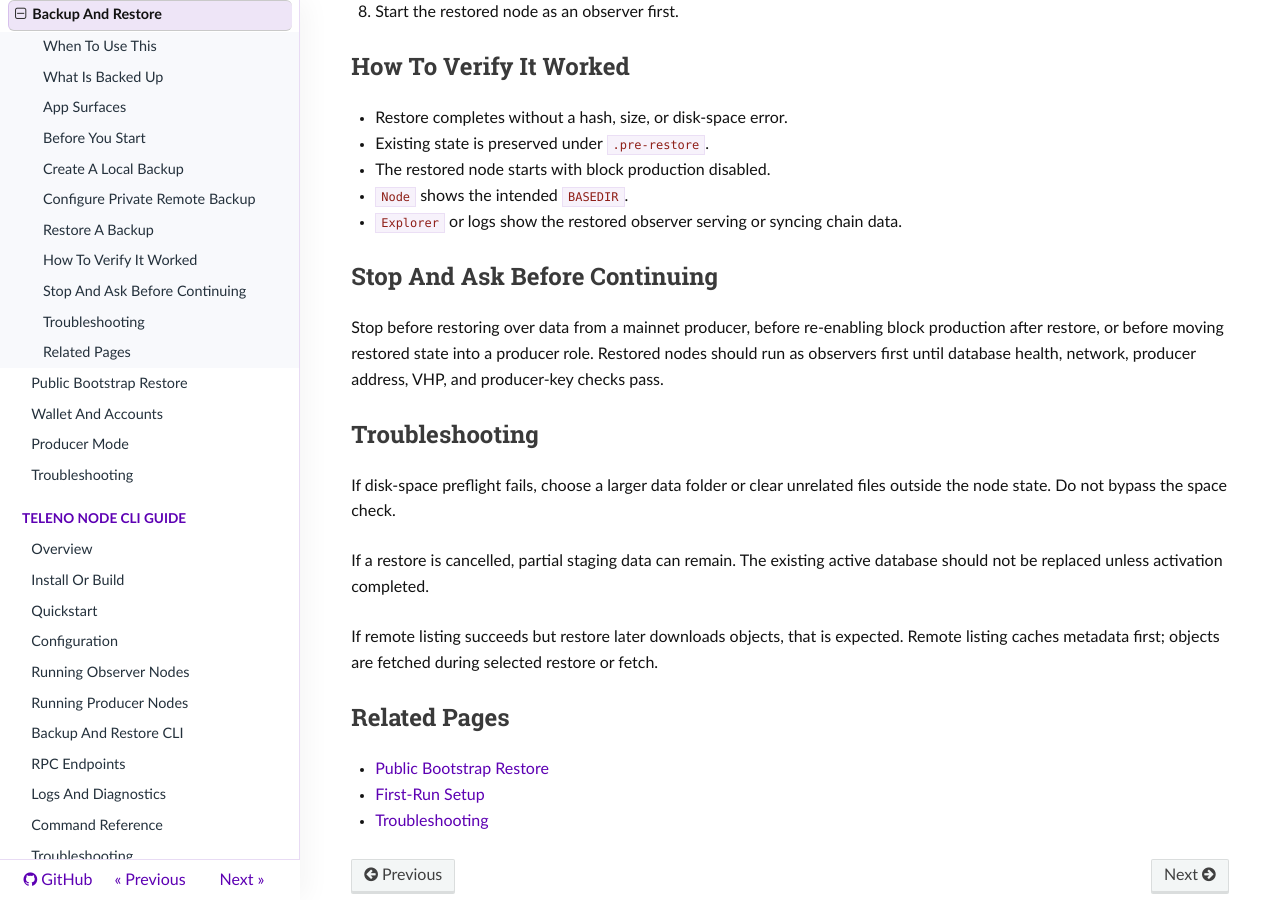
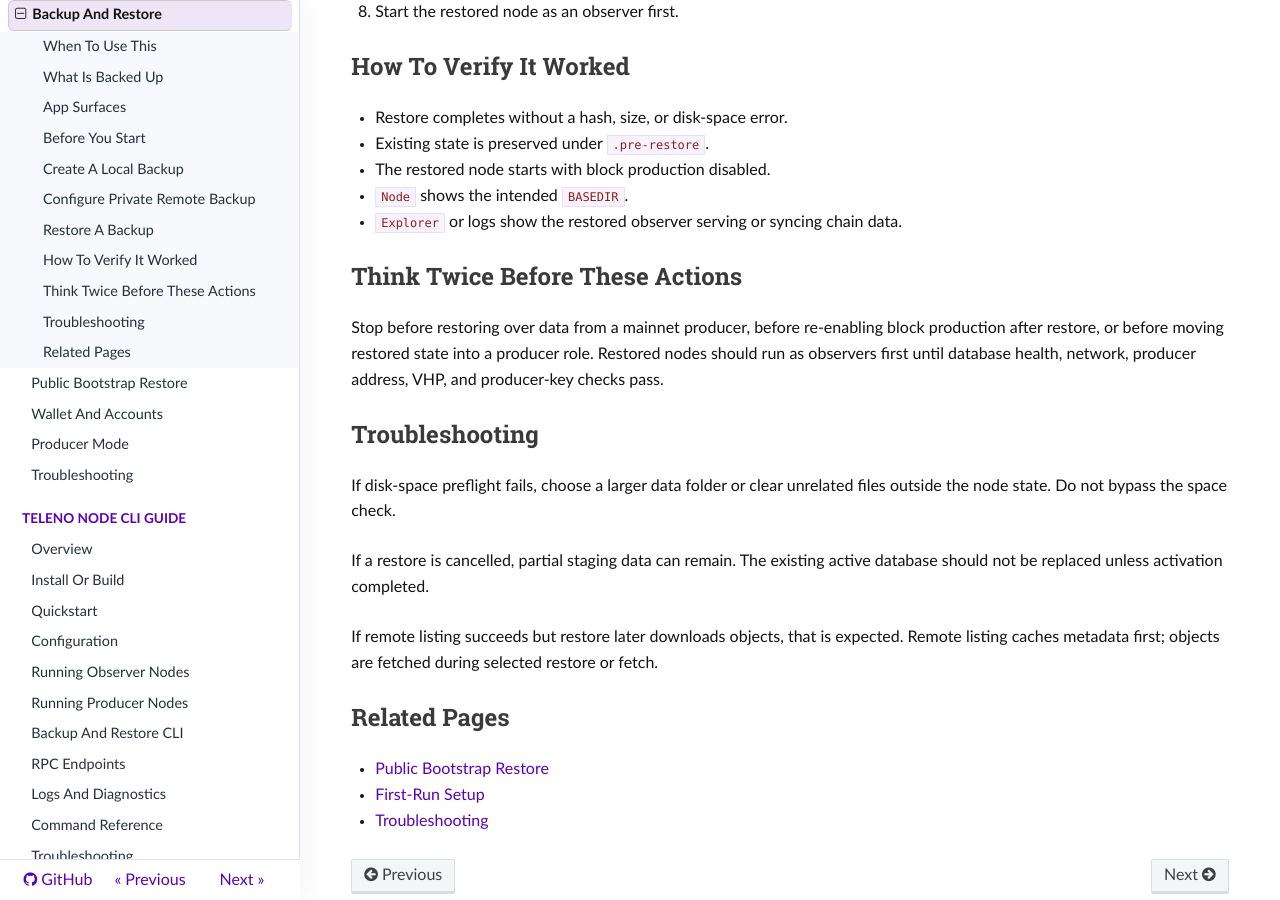
Before and after one commit to koinos/koinos-one, an MkDocs documentation site: the page built from docs/manual/koinos-one/backup-and-restore.md, in a window 1280 px wide and 900 px high, scrolled down 2118 px. Built offline with MkDocs 1.6.1, drawn with Linux system fonts in a browser that asks for light colours; nearby versions of some CDN libraries.

Commit message:
docs/manual: review koinos-one/backup-and-restore.md
Page verified accurate: .pre-restore/<timestamp>-<backup-id> matches
snapshot_repository.cpp:1247, and Create Backup / Check native backup
config / Check Repository / Refresh local list / Refresh remote list
all match the app copy (i18n.ts and NodeBackupsPanel.tsx). Only change:
retitled the 'Stop And Ask Before Continuing' heading to user-directed
wording.

```diff
--- a/docs/manual/koinos-one/backup-and-restore.md
+++ b/docs/manual/koinos-one/backup-and-restore.md
@@ -93,7 +93,7 @@ bootstrap restore.
 - `Node` shows the intended `BASEDIR`.
 - `Explorer` or logs show the restored observer serving or syncing chain data.
 
-## Stop And Ask Before Continuing
+## Think Twice Before These Actions
 
 Stop before restoring over data from a mainnet producer, before re-enabling
 block production after restore, or before moving restored state into a producer
```
Also changed, not shown: docs/manual/.review-progress.md (+1 -1 lines).
